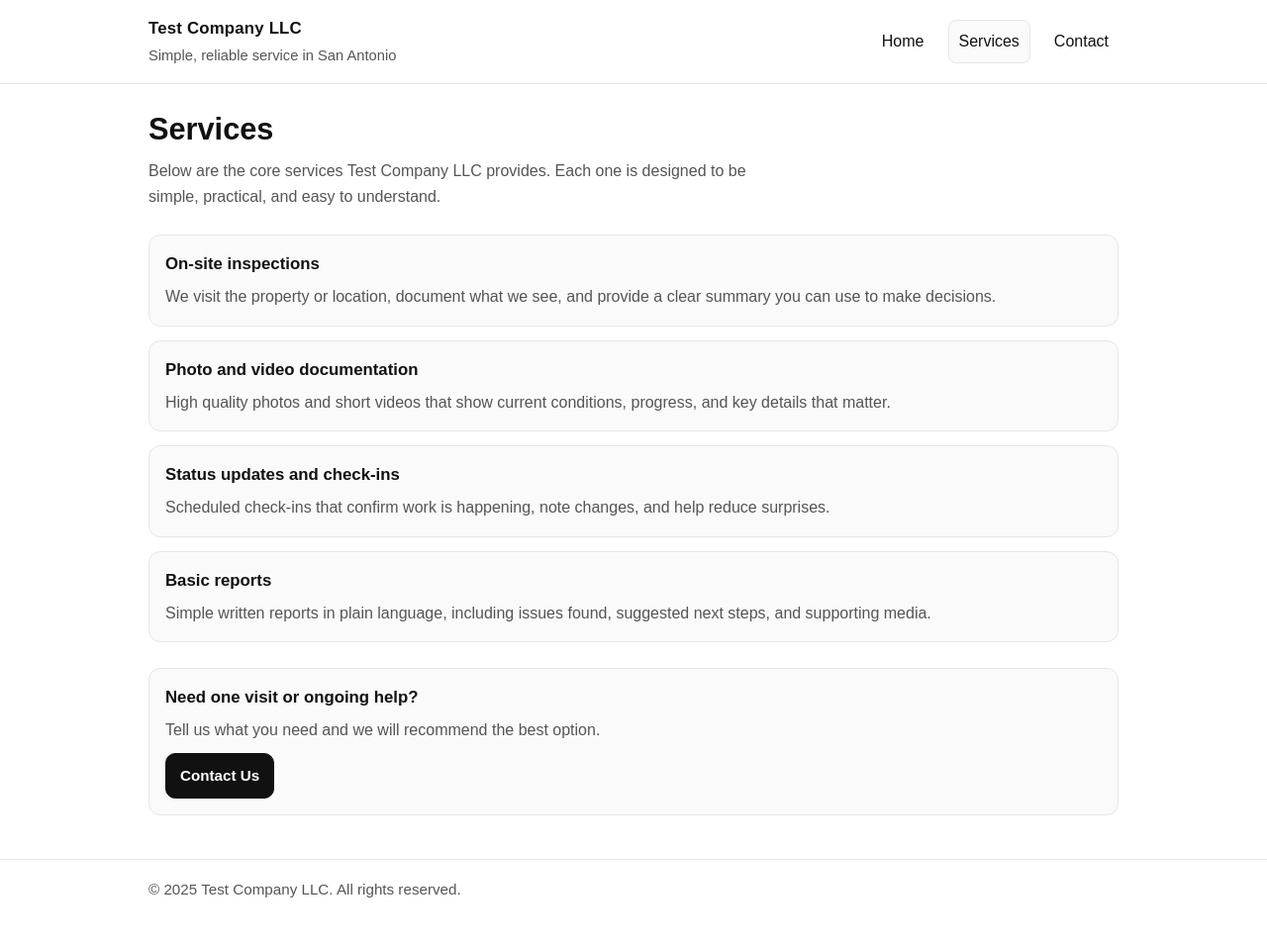
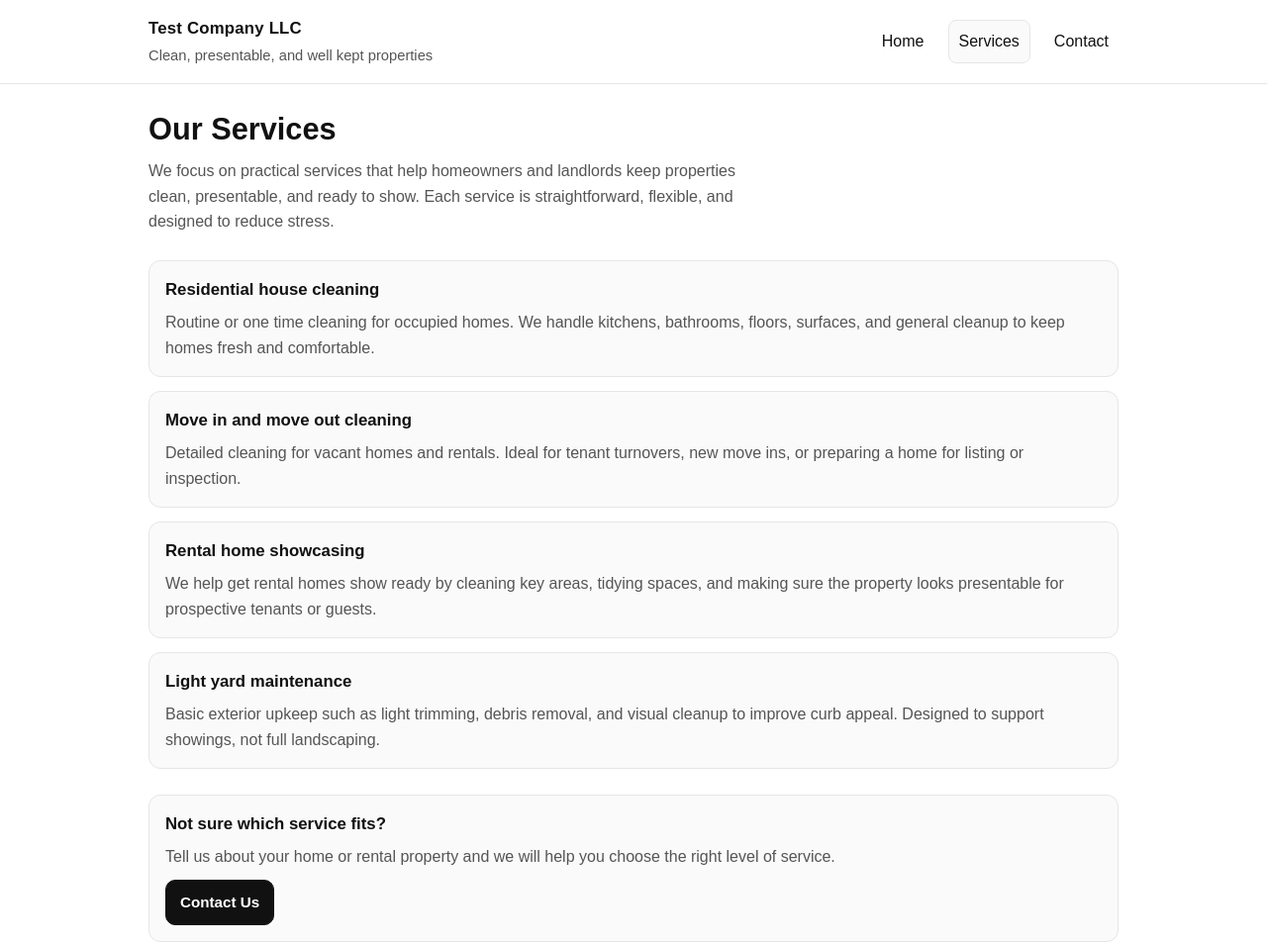
Before and after one commit to clearlaunchsystems-netizen/test-company, a plain HTML site: page services.html in a window 1280 px wide. Shown: the top 955 px of the page at 99% size. Before the commit the page ends 929 px from the top, so only its background shows below. Drawn offline with Linux system fonts and the light colour scheme.

Commit message:
Update services.html

```diff
--- a/services.html
+++ b/services.html
@@ -4,7 +4,7 @@
   <meta charset="utf-8" />
   <meta name="viewport" content="width=device-width, initial-scale=1" />
   <title>Test Company LLC | Services</title>
-  <meta name="description" content="Explore the services offered by Test Company LLC in San Antonio, TX." />
+  <meta name="description" content="House cleaning, rental home showcasing, and light yard maintenance services provided by Test Company LLC in San Antonio, TX." />
   <link rel="stylesheet" href="style.css" />
 </head>
 <body>
@@ -13,7 +13,7 @@
       <nav class="nav" aria-label="Primary">
         <a class="brand" href="index.html">
           <span class="name">Test Company LLC</span>
-          <span class="tagline">Simple, reliable service in San Antonio</span>
+          <span class="tagline">Clean, presentable, and well kept properties</span>
         </a>
 
         <div class="nav-links">
@@ -27,46 +27,53 @@
 
   <main>
     <div class="container">
-      <h1 class="page-title">Services</h1>
+      <h1 class="page-title">Our Services</h1>
       <p class="page-subtitle">
-        Below are the core services Test Company LLC provides. Each one is designed to be simple,
-        practical, and easy to understand.
+        We focus on practical services that help homeowners and landlords keep properties clean,
+        presentable, and ready to show. Each service is straightforward, flexible, and designed
+        to reduce stress.
       </p>
 
       <section class="section grid" aria-label="Service list">
         <div class="card">
-          <h2 class="service-title">On-site inspections</h2>
+          <h2 class="service-title">Residential house cleaning</h2>
           <p class="service-desc">
-            We visit the property or location, document what we see, and provide a clear summary you can use to make decisions.
+            Routine or one time cleaning for occupied homes. We handle kitchens, bathrooms,
+            floors, surfaces, and general cleanup to keep homes fresh and comfortable.
           </p>
         </div>
 
         <div class="card">
-          <h2 class="service-title">Photo and video documentation</h2>
+          <h2 class="service-title">Move in and move out cleaning</h2>
           <p class="service-desc">
-            High quality photos and short videos that show current conditions, progress, and key details that matter.
+            Detailed cleaning for vacant homes and rentals. Ideal for tenant turnovers,
+            new move ins, or preparing a home for listing or inspection.
           </p>
         </div>
 
         <div class="card">
-          <h2 class="service-title">Status updates and check-ins</h2>
+          <h2 class="service-title">Rental home showcasing</h2>
           <p class="service-desc">
-            Scheduled check-ins that confirm work is happening, note changes, and help reduce surprises.
+            We help get rental homes show ready by cleaning key areas, tidying spaces,
+            and making sure the property looks presentable for prospective tenants or guests.
           </p>
         </div>
 
         <div class="card">
-          <h2 class="service-title">Basic reports</h2>
+          <h2 class="service-title">Light yard maintenance</h2>
           <p class="service-desc">
-            Simple written reports in plain language, including issues found, suggested next steps, and supporting media.
+            Basic exterior upkeep such as light trimming, debris removal, and visual cleanup
+            to improve curb appeal. Designed to support showings, not full landscaping.
           </p>
         </div>
+
       </section>
 
       <section class="section card" aria-label="Call to action">
-        <h2 class="service-title">Need one visit or ongoing help?</h2>
+        <h2 class="service-title">Not sure which service fits?</h2>
         <p class="service-desc">
-          Tell us what you need and we will recommend the best option.
+          Tell us about your home or rental property and we will help you choose the right
+          level of service.
         </p>
         <p class="small-note">
           <a class="button" href="contact.html">Contact Us</a>
@@ -82,8 +89,6 @@
   </footer>
 
   <script>
-    // Optional tiny helper: updates the year automatically.
-    // Remove this script if you want HTML-only with no JavaScript.
     document.getElementById("year").textContent = new Date().getFullYear();
   </script>
 </body>
```
